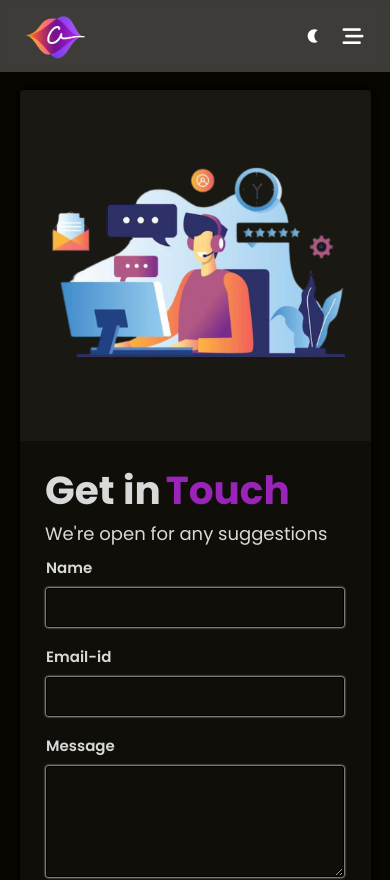
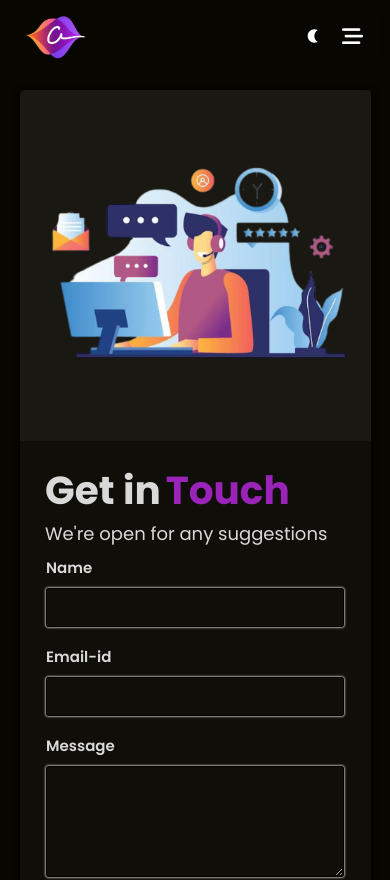
Before and after one commit to goldenhouse0601/luckyboss-portfolio-, a React (Create React App) app: page /contact-me in a window 390 px wide. Shown: the top 880 px of the page. Built offline with nearby package versions, Linux system fonts and the light colour scheme; no server answers.

Commit message:
color testing.

```diff
--- a/src/pages/components/Navigation/Navbar.css
+++ b/src/pages/components/Navigation/Navbar.css
@@ -2,6 +2,7 @@
   --nav-background-color: #fffffff4;
   --nav-mobile-color: #fff;
   --nav-text-color: #000000;
+  --nav-light: #ffffff38;
 }
 
 .dark {
@@ -219,7 +220,7 @@
     background: transparent;
   }
   .nav-container {
-    background: #ffffff38;
+    background: var(--nav-light);
   }
 }
 @media screen and (max-width: 580px) {
```
